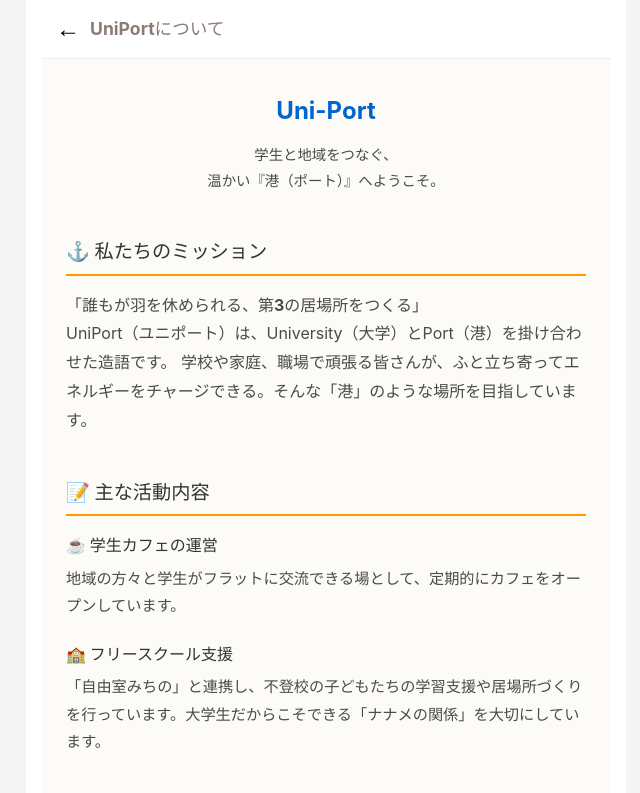
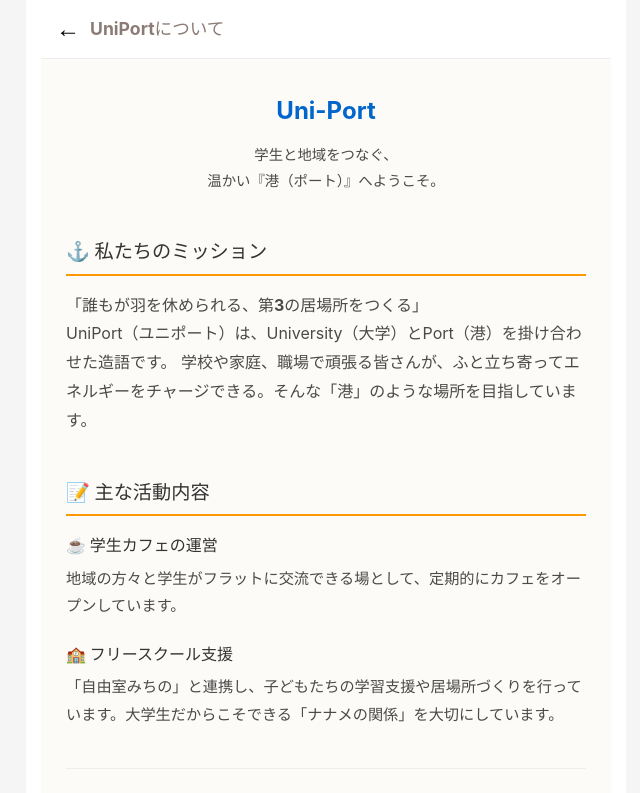
Before and after one commit to BBHF810/icebreak-cafe, a React (Vite) app: page /about in a window 1280 px wide. Shown: the top 793 px of the page, without its empty margins (314-954 px from the left). Built offline with nearby package versions, Linux system fonts and the light colour scheme; no server answers; the database is empty.

Commit message:
Implement v2 experiment features: privacy protection, session timer, evaluation buttons

```diff
--- a/src/components/About.jsx
+++ b/src/components/About.jsx
@@ -36,7 +36,7 @@ const About = () => {
         <div>
           <h4 style={{ margin: '0 0 5px 0', color: '#333' }}>🏫 フリースクール支援</h4>
           <p style={{ margin: 0, fontSize: '0.95rem' }}>
-            「自由室みちの」と連携し、不登校の子どもたちの学習支援や居場所づくりを行っています。大学生だからこそできる「ナナメの関係」を大切にしています。
+            「自由室みちの」と連携し、子どもたちの学習支援や居場所づくりを行っています。大学生だからこそできる「ナナメの関係」を大切にしています。
           </p>
         </div>
       </section>
```
